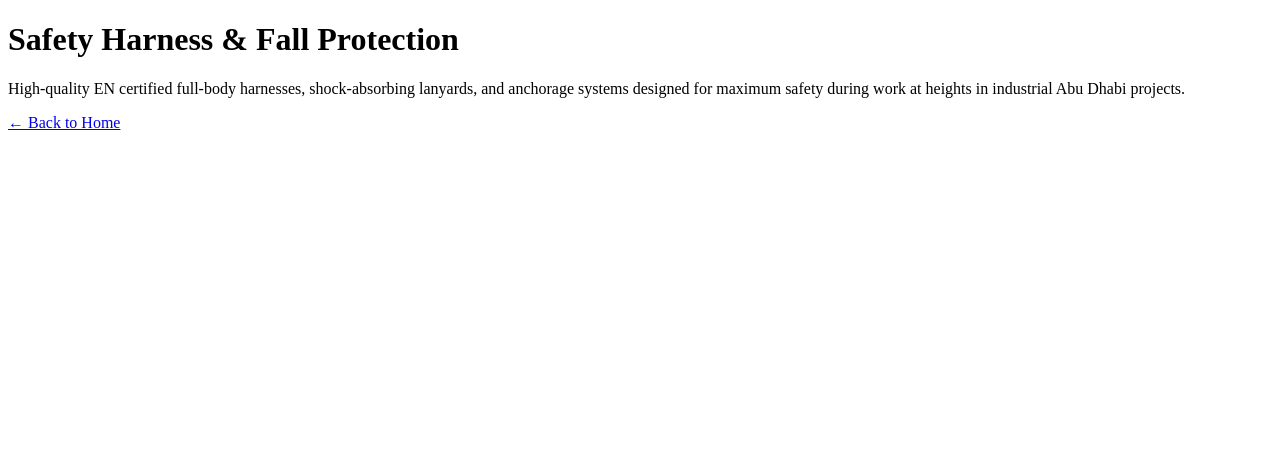
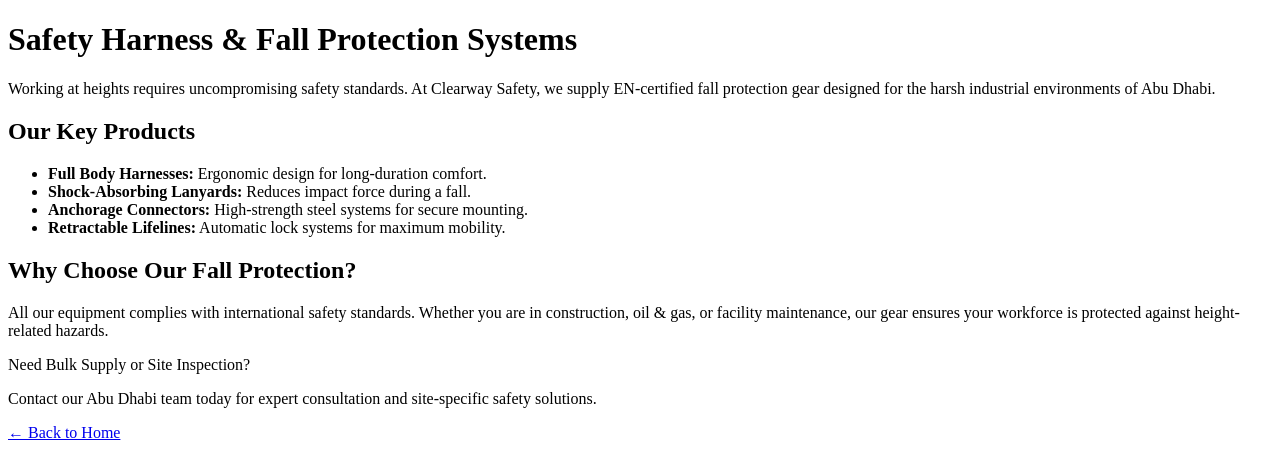
Before and after one commit to clearwaytoolsonline-svg/clearway-blog, a Next.js app: page /blog/safety-harness-fall-protection-abu-dhabi in a window 1280 px wide. Shown: the top 476 px of the page. Built offline with nearby package versions, Linux system fonts and the light colour scheme.

Commit message:
Update page.js

```diff
--- a/app/blog/safety-harness-fall-protection-abu-dhabi/page.js
+++ b/app/blog/safety-harness-fall-protection-abu-dhabi/page.js
@@ -1,12 +1,34 @@
 export default function HarnessPage() {
   return (
-    <main className="p-10 max-w-4xl mx-auto">
-      <h1 className="text-4xl font-bold mb-4">Safety Harness & Fall Protection</h1>
-      <p className="text-lg text-slate-600 mb-6">
-        High-quality EN certified full-body harnesses, shock-absorbing lanyards, and anchorage systems
-        designed for maximum safety during work at heights in industrial Abu Dhabi projects.
+    <main className="p-10 max-w-4xl mx-auto font-sans text-slate-800">
+      <h1 className="text-4xl font-black mb-6">Safety Harness & Fall Protection Systems</h1>
+
+      <p className="text-lg mb-6 leading-relaxed">
+        Working at heights requires uncompromising safety standards. At Clearway Safety, we supply
+        EN-certified fall protection gear designed for the harsh industrial environments of Abu Dhabi.
       </p>
-      <a href="/" className="text-emerald-600 font-bold hover:underline">← Back to Home</a>
+
+      <h2 className="text-2xl font-bold mt-8 mb-4">Our Key Products</h2>
+      <ul className="list-disc pl-6 mb-6 space-y-2">
+        <li><strong>Full Body Harnesses:</strong> Ergonomic design for long-duration comfort.</li>
+        <li><strong>Shock-Absorbing Lanyards:</strong> Reduces impact force during a fall.</li>
+        <li><strong>Anchorage Connectors:</strong> High-strength steel systems for secure mounting.</li>
+        <li><strong>Retractable Lifelines:</strong> Automatic lock systems for maximum mobility.</li>
+      </ul>
+
+      <h2 className="text-2xl font-bold mt-8 mb-4">Why Choose Our Fall Protection?</h2>
+      <p className="mb-6">
+        All our equipment complies with international safety standards. Whether you are in construction,
+        oil & gas, or facility maintenance, our gear ensures your workforce is protected against
+        height-related hazards.
+      </p>
+
+      <div className="bg-amber-50 p-6 border-l-4 border-amber-500 rounded my-8">
+        <p className="font-bold text-amber-900">Need Bulk Supply or Site Inspection?</p>
+        <p>Contact our Abu Dhabi team today for expert consultation and site-specific safety solutions.</p>
+      </div>
+
+      <a href="/" className="text-emerald-700 font-bold hover:underline">← Back to Home</a>
     </main>
   );
 }
```
